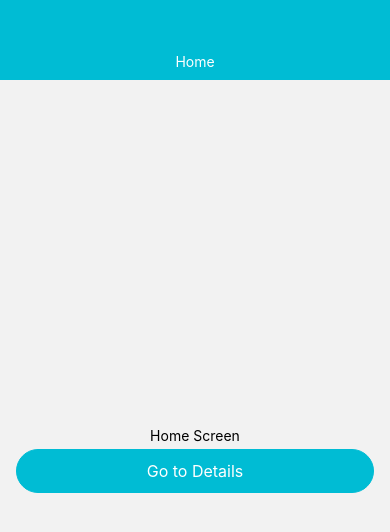
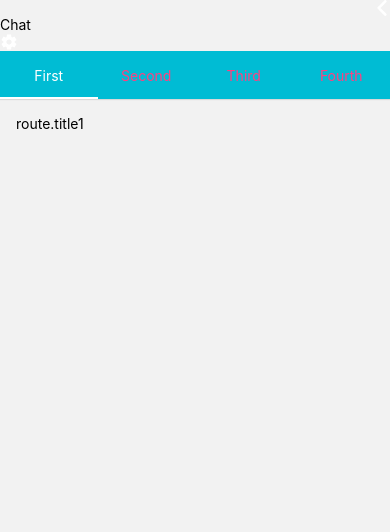
Before and after one commit to serifcolakel/Mehrzweck, a React Native app: screen /Chat in a window 390 px wide. Shown: the top 532 px of the page. Built offline with nearby package versions, Linux system fonts and the light colour scheme.

Commit message:
ADDED:ChatScreen added. CHANGED:Header.tsx component changed with directory.

```diff
--- a/src/App.tsx
+++ b/src/App.tsx
@@ -4,25 +4,30 @@
 
 import React from 'react';
 import {NavigationContainer} from '@react-navigation/native';
-import {
-  createNativeStackNavigator,
-  NativeStackHeaderProps,
-} from '@react-navigation/native-stack';
+import {createNativeStackNavigator} from '@react-navigation/native-stack';
 import HomeScreen from './screens/Home';
 import DetailsScreen from './screens/details/Details';
-import {View, StyleSheet} from 'react-native';
-import {colors} from './utils/colors';
-import {isAndroid} from './utils/platformUtil';
-import CustomText from './components/CustomText';
-import {InfoIcon, RightArrowIcon} from './assets/svg/Icons';
+import {InfoIcon, RightArrowIcon, SettingsIcon} from './assets/svg/Icons';
+import ChatHomeScreen from './screens/chat/ChatHomeScreen';
+import Header from './components/Header';
+import {Text, View} from 'react-native';
 
 export type RootStackParamList = {
   Home: undefined;
   Details: undefined;
+  Chat: undefined;
+  Home2: undefined;
 };
 
 const Stack = createNativeStackNavigator<RootStackParamList>();
 
+const Home2 = () => {
+  return (
+    <View>
+      <Text>Home2</Text>
+    </View>
+  );
+};
 const App = () => {
   return (
     <NavigationContainer>
@@ -33,6 +38,35 @@ const App = () => {
           options={{
             header(props) {
               return <Header {...props} />;
+            },
+          }}
+        />
+        <Stack.Screen
+          name="Chat"
+          component={ChatHomeScreen}
+          options={{
+            header(props) {
+              return (
+                <Header
+                  {...props}
+                  leftIcon={
+                    <RightArrowIcon
+                      onPress={() => props.navigation.navigate('Home')}
+                      size={16}
+                      rotate={180}
+                    />
+                  }
+                  rightIcon={
+                    <SettingsIcon
+                      size={18}
+                      onPress={() =>
+                        props.navigation.canGoBack() &&
+                        props.navigation.goBack()
+                      }
+                    />
+                  }
+                />
+              );
             },
           }}
         />
@@ -65,44 +99,38 @@ const App = () => {
             },
           }}
         />
+        <Stack.Group
+          screenOptions={{
+            presentation: 'containedModal',
+            header(props) {
+              return (
+                <Header
+                  {...props}
+                  leftIcon={
+                    <RightArrowIcon
+                      onPress={() => props.navigation.navigate('Home')}
+                      size={16}
+                      rotate={180}
+                    />
+                  }
+                  rightIcon={
+                    <InfoIcon
+                      size={16}
+                      onPress={() =>
+                        props.navigation.canGoBack() &&
+                        props.navigation.goBack()
+                      }
+                    />
+                  }
+                />
+              );
+            },
+          }}>
+          <Stack.Screen name="Home2" component={Home2} />
+        </Stack.Group>
       </Stack.Navigator>
     </NavigationContainer>
   );
 };
 
-interface HeaderProps extends NativeStackHeaderProps {
-  rightIcon?: any;
-  handleGoBack?: () => void;
-  leftIcon?: any;
-  leftIconOnPress?: () => void;
-}
-
-const Header = ({navigation, route, leftIcon, rightIcon}: HeaderProps) => {
-  return (
-    <View style={styles.headerContainer}>
-      {navigation.canGoBack() && leftIcon ? leftIcon : <View />}
-      <CustomText label={route.name} style={styles.headerTitle} />
-      {rightIcon ? rightIcon : <View />}
-    </View>
-  );
-};
-
-const styles = StyleSheet.create({
-  headerContainer: {
-    backgroundColor: colors.primary,
-    height: isAndroid ? 50 : 80,
-    flexDirection: 'row',
-    alignItems: 'flex-end',
-    justifyContent: 'space-between',
-    paddingBottom: 10,
-    paddingHorizontal: 10,
-  },
-  headerTitle: {
-    fontSize: 14,
-    flex: 1,
-    textAlign: 'center',
-    color: colors.white,
-  },
-});
-
 export default App;
--- a/src/assets/svg/Icons.tsx
+++ b/src/assets/svg/Icons.tsx
@@ -149,6 +149,27 @@ export const LocationIcon: React.FC<IconProps> = ({
         <Path
           fill={color}
           d="M12 21a29.776 29.776 0 0 1-3.5-3.531C6.9 15.558 5 12.712 5 10a7 7 0 0 1 11.952-4.951A6.955 6.955 0 0 1 19 10c0 2.712-1.9 5.558-3.5 7.469A29.777 29.777 0 0 1 12 21Zm0-16a5.006 5.006 0 0 0-5 5c0 1.166.527 3.185 3.035 6.186A27.93 27.93 0 0 0 12 18.3a28.121 28.121 0 0 0 1.966-2.111C16.473 13.184 17 11.165 17 10a5.006 5.006 0 0 0-5-5Zm0 8a3 3 0 1 1 0-6a3 3 0 0 1 0 6Z"
+        />
+      </Svg>
+    </TouchableOpacity>
+  );
+};
+
+export const SettingsIcon: React.FC<IconProps> = ({
+  color = colors.white,
+  size = 24,
+  onPress,
+}) => {
+  return (
+    <TouchableOpacity activeOpacity={0.8} onPress={onPress}>
+      <Svg
+        width={size}
+        height={size}
+        preserveAspectRatio="xMidYMid meet"
+        viewBox="0 0 24 24">
+        <Path
+          fill={color}
+          d="m9.25 22l-.4-3.2q-.325-.125-.612-.3q-.288-.175-.563-.375L4.7 19.375l-2.75-4.75l2.575-1.95Q4.5 12.5 4.5 12.337v-.675q0-.162.025-.337L1.95 9.375l2.75-4.75l2.975 1.25q.275-.2.575-.375q.3-.175.6-.3l.4-3.2h5.5l.4 3.2q.325.125.613.3q.287.175.562.375l2.975-1.25l2.75 4.75l-2.575 1.95q.025.175.025.337v.675q0 .163-.05.338l2.575 1.95l-2.75 4.75l-2.95-1.25q-.275.2-.575.375q-.3.175-.6.3l-.4 3.2Zm2.8-6.5q1.45 0 2.475-1.025Q15.55 13.45 15.55 12q0-1.45-1.025-2.475Q13.5 8.5 12.05 8.5q-1.475 0-2.488 1.025Q8.55 10.55 8.55 12q0 1.45 1.012 2.475Q10.575 15.5 12.05 15.5Z"
         />
       </Svg>
     </TouchableOpacity>
--- /dev/null
+++ b/src/components/Header.tsx
@@ -0,0 +1,43 @@
+import React from 'react';
+import {NativeStackHeaderProps} from '@react-navigation/native-stack';
+import {View} from 'react-native';
+import CustomText from './CustomText';
+import styled from 'styled-components';
+import {colors} from '../utils/colors';
+import {isAndroid} from '../utils/platformUtil';
+import {FONT_SIZE} from '../constant';
+
+const HeaderContainer = styled(View)`
+  background-color: ${colors.primary};
+  height: ${isAndroid ? 50 : 80}px;
+  flex-direction: row;
+  align-items: flex-end;
+  justify-content: space-between;
+  padding: 0 10px 16px 10px;
+`;
+
+const HeaderTitle = styled(CustomText)`
+  font-size: ${FONT_SIZE.MEDIUM}px;
+  flex: 1;
+  text-align: center;
+  color: ${colors.white};
+`;
+
+interface HeaderProps extends NativeStackHeaderProps {
+  rightIcon?: any;
+  handleGoBack?: () => void;
+  leftIcon?: any;
+  leftIconOnPress?: () => void;
+}
+
+const Header = ({navigation, route, leftIcon, rightIcon}: HeaderProps) => {
+  return (
+    <HeaderContainer>
+      {navigation.canGoBack() && leftIcon ? leftIcon : <View />}
+      <HeaderTitle label={route.name} />
+      {rightIcon ? rightIcon : <View />}
+    </HeaderContainer>
+  );
+};
+
+export default Header;
--- a/src/screens/Home.tsx
+++ b/src/screens/Home.tsx
@@ -9,11 +9,14 @@ type HomeScreenProps = NativeStackScreenProps<RootStackParamList, 'Home'>;
 
 function HomeScreen({navigation}: HomeScreenProps) {
   const handleGoToDetails = () => navigation.navigate('Details');
-
+  const handleGoChat = () => navigation.navigate('Chat');
+  const handleGoHome2 = () => navigation.navigate('Home2');
   return (
     <View style={styles.screenContainer}>
       <CustomText label="Home Screen" />
       <CustomButton label="Go to Details" onPress={handleGoToDetails} />
+      <CustomButton label="Go to Chat" onPress={handleGoChat} />
+      <CustomButton label="Go to Home2" onPress={handleGoHome2} />
     </View>
   );
 }
--- /dev/null
+++ b/src/screens/chat/ChatHomeScreen.tsx
@@ -0,0 +1,68 @@
+import {useWindowDimensions, View} from 'react-native';
+import React from 'react';
+import {SceneMap, TabBar, TabView} from 'react-native-tab-view';
+import styled from 'styled-components';
+import CustomText from '../../components/CustomText';
+import {colors} from '../../utils/colors';
+import {PADDING} from '../../constant';
+
+const ChatHomeScreenContainer = styled(View)`
+  flex: 1;
+  background-color: ${colors.white};
+`;
+const TabBarContainer = styled(TabBar)`
+  background-color: #fff;
+`;
+
+type Props = {};
+
+const ChatHomeScreen = ({}: Props) => {
+  const layout = useWindowDimensions();
+  const [index, setIndex] = React.useState(0);
+  const renderScene = SceneMap({
+    first: () => <CustomText label={'route.title1'} />,
+    second: () => <CustomText label={'route.title2'} />,
+    third: () => <CustomText label={'route.title3'} />,
+    fourth: () => <CustomText label={'route.title4'} />,
+  });
+
+  const [routes] = React.useState([
+    {key: 'first', title: 'First'},
+    {key: 'second', title: 'Second'},
+    {key: 'third', title: 'Third'},
+    {key: 'fourth', title: 'Fourth'},
+  ]);
+  return (
+    <ChatHomeScreenContainer>
+      <TabView
+        navigationState={{index, routes}}
+        renderScene={renderScene}
+        onIndexChange={setIndex}
+        sceneContainerStyle={{
+          padding: PADDING.SIXTEEN,
+        }}
+        renderTabBar={tabProps => (
+          <TabBarContainer
+            {...tabProps}
+            indicatorContainerStyle={{
+              backgroundColor: colors.primary,
+            }}
+            indicatorStyle={{backgroundColor: colors.white}}
+            renderLabel={({route, focused}) => (
+              <CustomText
+                label={route.title!}
+                style={{
+                  color: focused ? colors.white : colors.secondary,
+                }}
+              />
+            )}
+          />
+        )}
+        initialLayout={{width: layout.width, height: layout.height}}
+        accessibilityLabel="ChatHomeScreenTabView"
+      />
+    </ChatHomeScreenContainer>
+  );
+};
+
+export default ChatHomeScreen;
--- a/src/screens/details/Details.tsx
+++ b/src/screens/details/Details.tsx
@@ -10,6 +10,16 @@ import {TabView, SceneMap, TabBar} from 'react-native-tab-view';
 import {colors} from '../../utils/colors';
 import {isAndroid} from '../../utils/platformUtil';
 import {FONT_FAMILY, PADDING} from '../../constant';
+import styled from 'styled-components';
+
+const DetailsTitle = styled(CustomText)`
+  font-size: 15px;
+  margin: 10px 0;
+  border-bottom-width: 1px;
+  border-bottom-color: ${colors.gray};
+  color: ${colors.scarlet};
+  padding-bottom: 10px;
+`;
 
 type DetailsProps = NativeStackScreenProps<RootStackParamList, 'Details'>;
 
@@ -25,13 +35,16 @@ const FirstRoute = ({navigation}: DetailsProps) => {
   return (
     <View style={styles.routeContainer}>
       <CustomText label={'Firs Screen is about to be implemented'} />
+      <DetailsTitle
+        label={'Below is a form with react-hook-form and styled-components'}
+      />
       <View style={styles.inputContainer}>
         <CustomInput
           label="Kullanıcı Adı"
           control={control}
           name="username"
           placeholder="Kullanıcı Adı"
-          rules={{required: 'Kullanıcı Adı is required'}}
+          rules={{required: 'Kullanıcı Adı zorunludur'}}
         />
       </View>
       <View style={styles.inputContainer}>
@@ -41,24 +54,20 @@ const FirstRoute = ({navigation}: DetailsProps) => {
           name="password"
           placeholder="Şifre"
           rules={{
-            required: 'Şifre is required',
+            required: 'Şifre zorunludur',
             minLength: {
               value: 3,
-              message: 'Şifre should be at least 3 characters',
+              message: 'Şifre en az 3 karakter olmalıdır',
             },
             maxLength: {
               value: 10,
-              message: 'Şifre should be at most 10 characters',
+              message: 'Şifre en fazla 10 karakter olmalıdır',
             },
           }}
         />
       </View>
-      <CustomButton label="Submit" onPress={handleSubmit(onSubmit)} />
-      <CustomButton
-        label="Go to Home"
-        type="outlined"
-        onPress={handleGoToHome}
-      />
+      <CustomButton label="Onayla" onPress={handleSubmit(onSubmit)} />
+      <CustomButton label="Anasayfa" type="outlined" onPress={handleGoToHome} />
     </View>
   );
 };
```
Also changed, not shown: package.json (+6 -1 lines), 1 other file (tests, documents, lock files or other folders).
